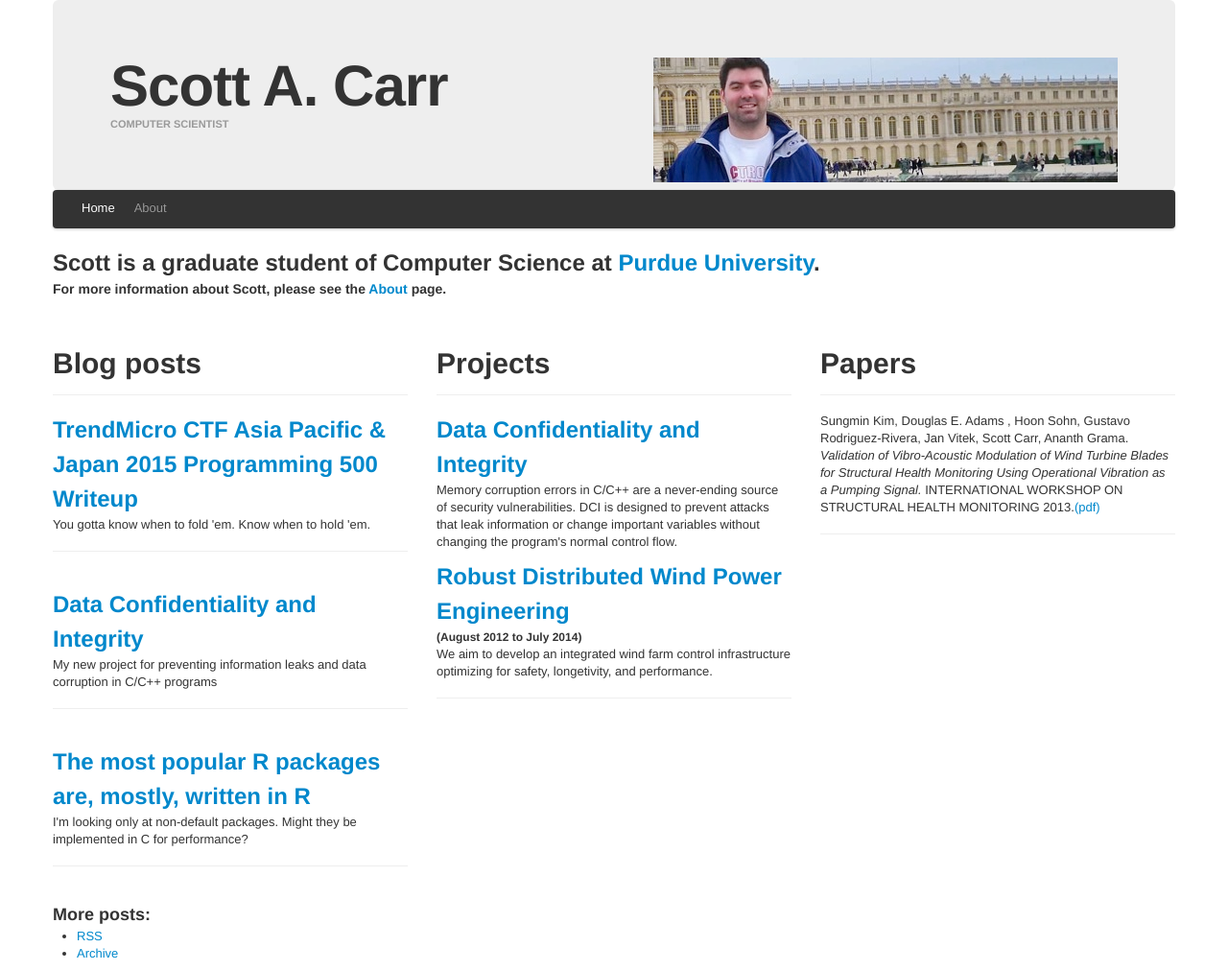
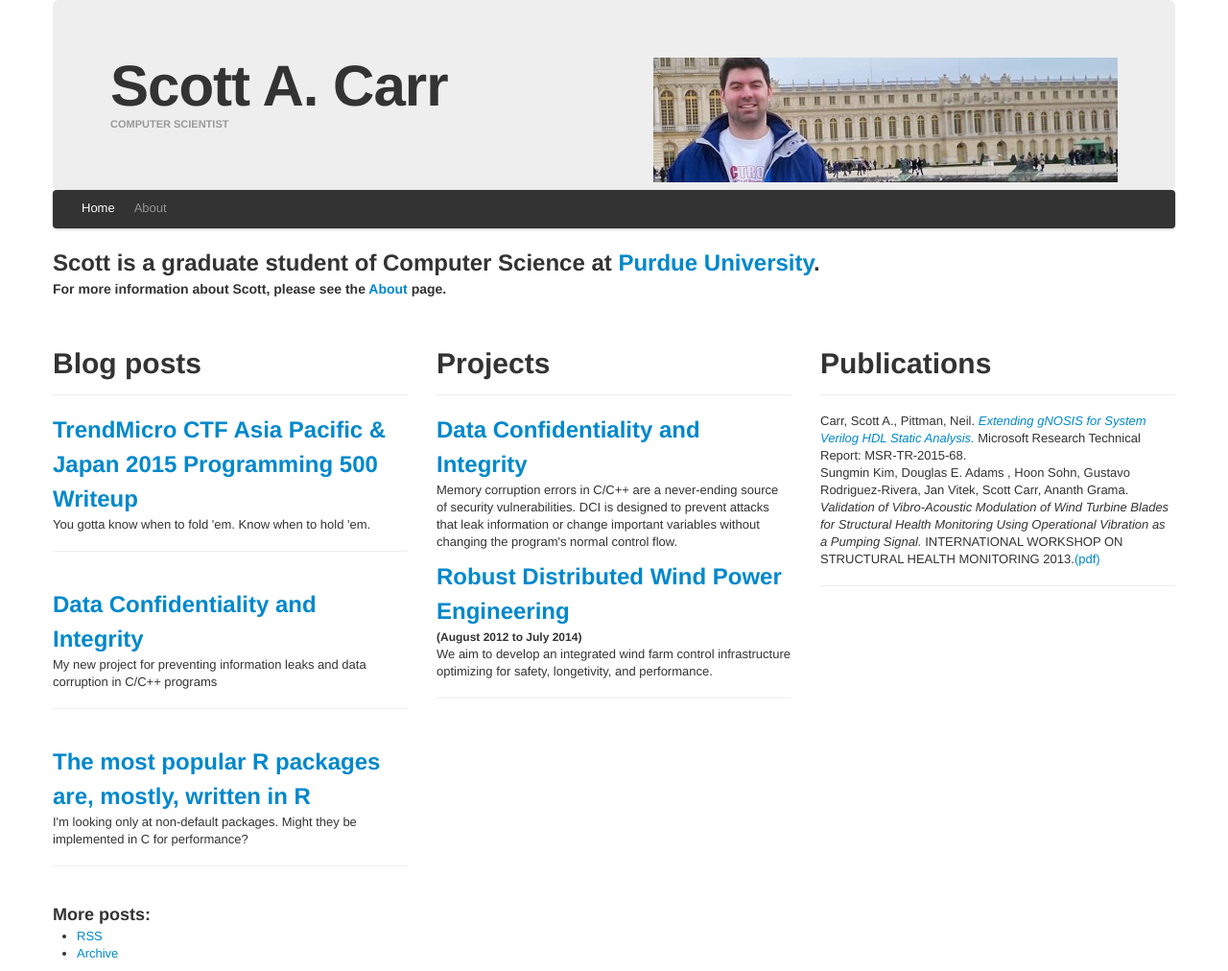
Before and after one commit to scottcarr/scottcarr.github.com, a Jekyll site: the page built from index.html, in a window 1280 px wide. Shown: the whole page at 96% size. Built offline with Jekyll 4.4.1, drawn with Linux system fonts in a browser that asks for light colours.

Commit message:
add paper

```diff
--- a/index.html
+++ b/index.html
@@ -61,8 +61,14 @@ title_element: h1
     </div>
     <div class="span4">
       <div class="page-header">
-        <h1>Papers</h1>
+        <h1>Publications</h1>
       </div>
+      <p>
+      </p>Carr, Scott A., Pittman, Neil.
+      <a href="http://research.microsoft.com/apps/pubs/?id=255674">
+        <i>Extending gNOSIS for System Verilog HDL Static Analysis.</i>
+      </a>
+      Microsoft Research Technical Report: MSR-TR-2015-68.
       <p>Sungmin Kim, Douglas E. Adams , Hoon Sohn, Gustavo Rodriguez-Rivera, Jan Vitek, Scott Carr, Ananth Grama.
        <i>Validation of Vibro-Acoustic Modulation of Wind Turbine Blades for Structural Health Monitoring Using Operational Vibration as a Pumping Signal.</i>
         INTERNATIONAL WORKSHOP ON STRUCTURAL HEALTH MONITORING 2013.<a href="http://wind.cs.purdue.edu/papers/Manuscript2_njm_smk3_dea2_smk.pdf">(pdf)</a>
```
